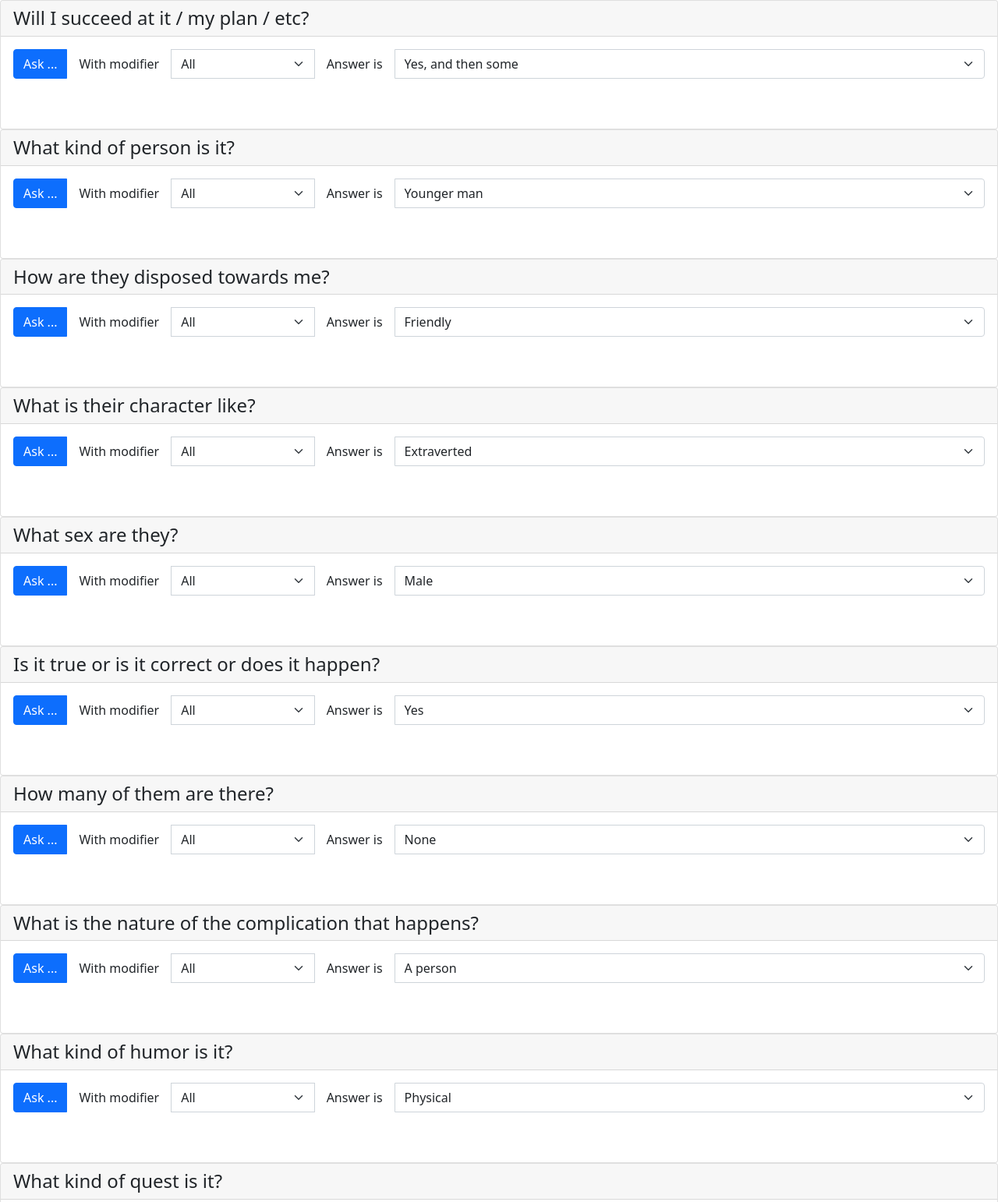
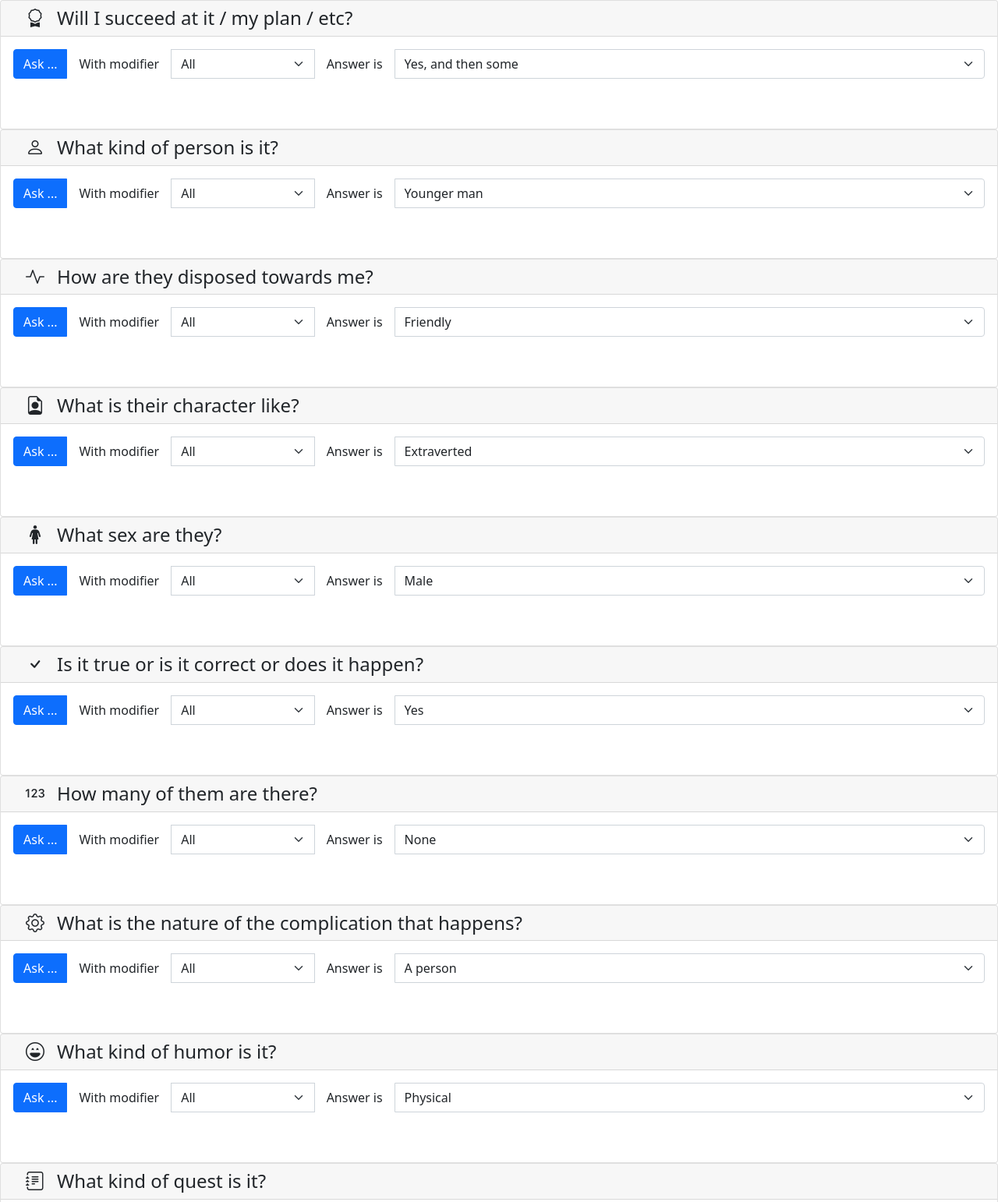
Before and after one commit to paulpaterson/srpgoracle, a website with bundled scripts: page index.html in a window 1280 px wide. Shown: the top 1542 px of the page at 78% size. Built offline with nearby package versions, Linux system fonts and the light colour scheme.

Commit message:
Added icons for the different questions

```diff
--- a/index.html
+++ b/index.html
@@ -6,6 +6,7 @@
     <script src="dist/app.js"></script>
     <script src="dist/ui.js"></script>
     <link href="https://cdn.jsdelivr.net/npm/bootstrap@5.0.2/dist/css/bootstrap.min.css" rel="stylesheet" integrity="sha384-EVSTQN3/azprG1Anm3QDgpJLIm9Nao0Yz1ztcQTwFspd3yD65VohhpuuCOmLASjC" crossorigin="anonymous">
+    <link rel="stylesheet" href="https://cdn.jsdelivr.net/npm/bootstrap-icons@1.11.0/font/bootstrap-icons.css">
     <link rel="icon" href="/images/perpetualpyramid-favicon.png" type="image/x-icon">
 </head>
 <body>
--- a/src/choices.ts
+++ b/src/choices.ts
@@ -20,12 +20,14 @@ export class Option {
 export class Choice {
     name: string;
     description: string;
+    icon: string;
     options: Option[];
 
-    constructor(name: string, description: string, options: Option[]) {
+    constructor(name: string, description: string, icon: string="award", options: Option[]) {
         this.name = name;
         this.description = description;
         this.options = options;
+        this.icon = icon;
     }
 
     getChoices(modifier: string): string[] {
--- a/src/content.ts
+++ b/src/content.ts
@@ -3,8 +3,7 @@ import {Choice, Choices, O} from "./choices";
 
 export let ALL_CHOICES = new Choices();
 
-ALL_CHOICES.addChoice(new Choice(
-    "Succeed", "Will I succeed at it / my plan / etc?", [
+ALL_CHOICES.addChoice(new Choice("Succeed", "Will I succeed at it / my plan / etc?", 'award', [
     O('Yes, and then some', ['easy']),
     O('Yes', ['easy']),
     O('Yes, with complications', ['easy', 'hard']),
@@ -13,8 +12,7 @@ ALL_CHOICES.addChoice(new Choice(
     O('No and it gets even worse', ['hard']),
 ]));
 
-ALL_CHOICES.addChoice(new Choice(
-    "Person", "What kind of person is it?", [
+ALL_CHOICES.addChoice(new Choice("Person", "What kind of person is it?", 'person', [
     O('Younger man', ['man']),
     O('Younger woman', ['woman']),
     O('Man', ['man']),
@@ -27,8 +25,7 @@ ALL_CHOICES.addChoice(new Choice(
     O('Child female', ['young']),
 ]));
 
-ALL_CHOICES.addChoice(new Choice(
-    "Disposition", "How are they disposed towards me?", [
+ALL_CHOICES.addChoice(new Choice("Disposition", "How are they disposed towards me?", 'activity', [
     O('Friendly', ['Mostly positive']),
     O('Open', ['Mostly positive']),
     O('Neutral', ['Mostly positive', 'Mostly negative']),
@@ -37,8 +34,7 @@ ALL_CHOICES.addChoice(new Choice(
     O('Angry', ['Mostly negative']),
 ]));
 
-ALL_CHOICES.addChoice(new Choice(
-    "Character", "What is their character like?", [
+ALL_CHOICES.addChoice(new Choice("Character", "What is their character like?", 'file-earmark-person', [
     O('Extraverted'),
     O('Introverted'),
     O('Sensing'),
@@ -49,20 +45,17 @@ ALL_CHOICES.addChoice(new Choice(
     O('Perceiving'),
 ]));
 
-ALL_CHOICES.addChoice(new Choice(
-    "Sex", "What sex are they?", [
+ALL_CHOICES.addChoice(new Choice("Sex", "What sex are they?", 'person-standing-dress', [
     O("Male"),
     O("Female"),
 ]));
 
-ALL_CHOICES.addChoice(new Choice(
-    "True or not", "Is it true or is it correct or does it happen?", [
+ALL_CHOICES.addChoice(new Choice("True or not", "Is it true or is it correct or does it happen?", 'check', [
     O("Yes"),
     O("No"),
 ]));
 
-ALL_CHOICES.addChoice(new Choice(
-    "How many", "How many of them are there?", [
+ALL_CHOICES.addChoice(new Choice("How many", "How many of them are there?", '123', [
     O("None", ["up to a few"]),
     O("One", ["up to a few", "at least some"]),
     O("A few", ["up to a few", "at least some"]),
@@ -70,8 +63,7 @@ ALL_CHOICES.addChoice(new Choice(
     O("Lots", ["at least some"]),
 ]));
 
-ALL_CHOICES.addChoice(new Choice(
-    "Complication", "What is the nature of the complication that happens?", [
+ALL_CHOICES.addChoice(new Choice("Complication", "What is the nature of the complication that happens?", 'gear', [
     O("A person", ["concrete"]),
     O("An animal", ["concrete"]),
     O("A thing", ["concrete"]),
@@ -81,8 +73,7 @@ ALL_CHOICES.addChoice(new Choice(
     O("A disaster", ["concept"]),
 ]));
 
-ALL_CHOICES.addChoice(new Choice(
-    "Humor", "What kind of humor is it?", [
+ALL_CHOICES.addChoice(new Choice("Humor", "What kind of humor is it?", 'emoji-laughing', [
     O("Physical", []),
     O("Slapstick", []),
     O("Edge/Offensive", []),
@@ -95,8 +86,7 @@ ALL_CHOICES.addChoice(new Choice(
     O("Bodily/Earthy/Lowbrow", []),
 ]));
 
-ALL_CHOICES.addChoice(new Choice(
-    "Quests", "What kind of quest is it?", [
+ALL_CHOICES.addChoice(new Choice("Quests", "What kind of quest is it?", 'journal-text', [
     O("Heist or infiltration", []),
     O("Break a siege", []),
     O("Scout or spy mission", ['non-fantasy']),
--- a/src/ui.ts
+++ b/src/ui.ts
@@ -29,6 +29,7 @@ export async function repeatedlyCall(min_times: number, max_times: number, eleme
 export function showChoices(element_name: string, id: string, type_name: string) {
     let parent_element = document.getElementById(element_name);
     if (parent_element) {
+        let QUESTION = ALL_CHOICES.getChoiceNamed(type_name);
 
         let element = document.createElement('div');
         element.className = 'card pb-5';
@@ -37,8 +38,14 @@ export function showChoices(element_name: string, id: string, type_name: string)
         // The select option
         let name = document.createElement('h4');
         name.className = "card-header";
-        name.textContent = ALL_CHOICES.getChoiceNamed(type_name).description;
         element.appendChild(name);
+        let icon = document.createElement('i');
+
+        icon.className = `bi bi-${QUESTION.icon} px-3`;
+        name.appendChild(icon);
+        let main_label = document.createElement('label');
+        main_label.textContent = QUESTION.description;
+        name.appendChild(main_label);
 
         let card = document.createElement('div');
         card.className = "card-body";
```
Lines whose indentation alone changed are shown as unchanged.
